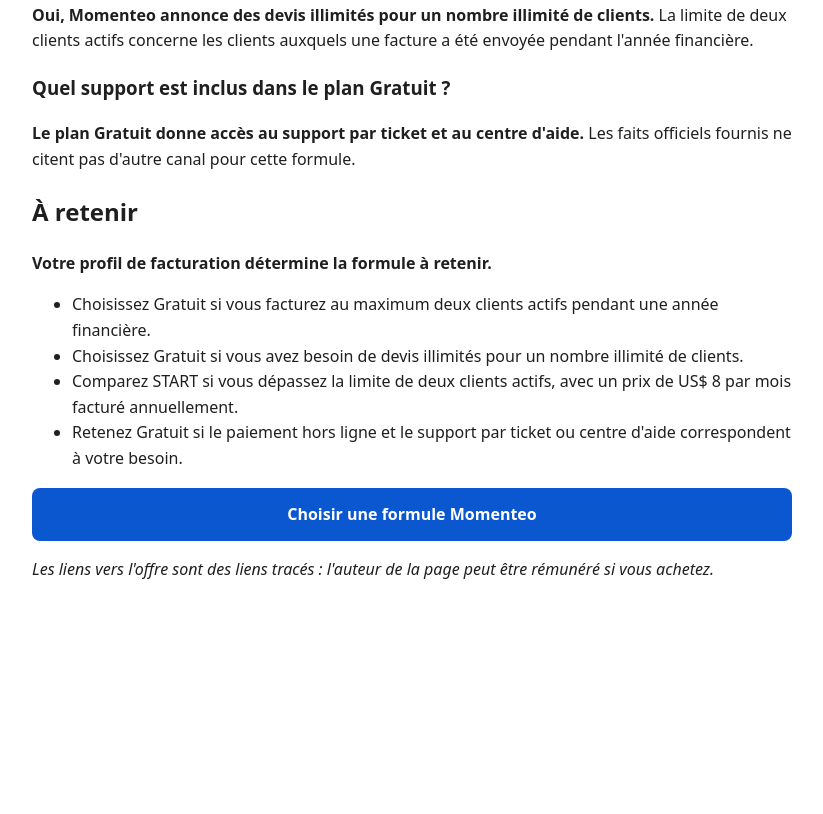
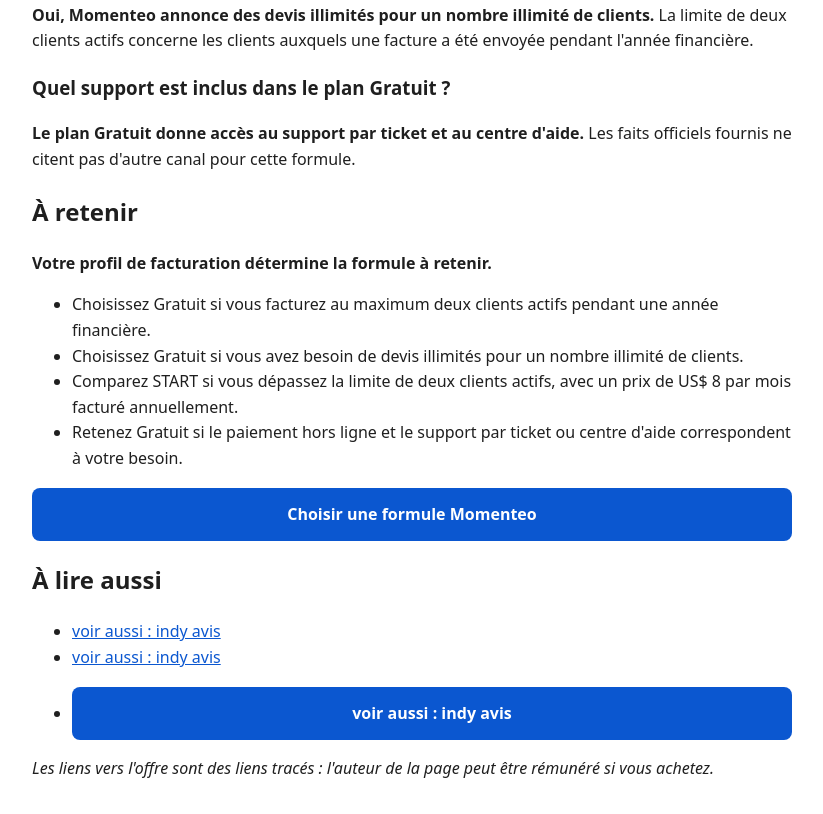
Before and after one commit to wearetheonesin/wearetheonesin.github.io, a plain HTML site: page logiciel-devis-facture-gratuit-en-ligne-github/index.html in a window 1280 px wide. Shown: the part 4278-5092 px from the top of the page, without its empty margins (228-1051 px from the left). Before the commit the page ends 4893 px from the top, so only its background shows below. Drawn offline with Linux system fonts and the light colour scheme.

Commit message:
page logiciel-devis-facture-gratuit-en-ligne-github/index.html

```diff
--- a/logiciel-devis-facture-gratuit-en-ligne-github/index.html
+++ b/logiciel-devis-facture-gratuit-en-ligne-github/index.html
@@ -52,4 +52,10 @@
 <h2>À retenir</h2>
 <p><strong>Votre profil de facturation détermine la formule à retenir.</strong></p>
 <ul><li>Choisissez Gratuit si vous facturez au maximum deux clients actifs pendant une année financière.</li><li>Choisissez Gratuit si vous avez besoin de devis illimités pour un nombre illimité de clients.</li><li>Comparez START si vous dépassez la limite de deux clients actifs, avec un prix de US$ 8 par mois facturé annuellement.</li><li>Retenez Gratuit si le paiement hors ligne et le support par ticket ou centre d'aide correspondent à votre besoin.</li></ul><p><a href="https://lb.affilae.com/r/?p=5c9cd968a06c0436c84cbb16&af=595&cv=para_github&aesubid1=logiciel-devis-facture-gratuit-en-ligne-github&aesubid2=bouton-fin&lp=https%3A%2F%2Ffr.momenteo.com%2F%3Futm_source%3Daffiliation%26utm_medium%3DaffilaeFR%26utm_campaign%3Dwe-comm" style="display:block;background:#0b57d0;color:#fff;padding:14px 20px;border-radius:8px;text-align:center;font-weight:bold;text-decoration:none;margin:16px 0"><strong>Choisir une formule Momenteo</strong></a></p>
+<h2>À lire aussi</h2>
+<ul>
+<li><a href="https://layathoughts.blogspot.com/2026/11/indy-avis-2026-gratuit-puis-des-9-ht.html">voir aussi : indy avis</a></li>
+<li><a href="https://www.tumblr.com/blog/view/avis-meilleurs/833375576279646208">voir aussi : indy avis</a></li>
+<li><a href="https://justedescomparatifs.wordpress.com/2026/11/13/indy-avis-2026-gratuit-puis-des-9-e-ht-par-mois/" style="display:block;background:#0b57d0;color:#fff;padding:14px 20px;border-radius:8px;text-align:center;font-weight:bold;text-decoration:none;margin:16px 0">voir aussi : indy avis</a></li>
+</ul>
 <p><em>Les liens vers l'offre sont des liens tracés : l'auteur de la page peut être rémunéré si vous achetez.</em></p></body></html>
```
